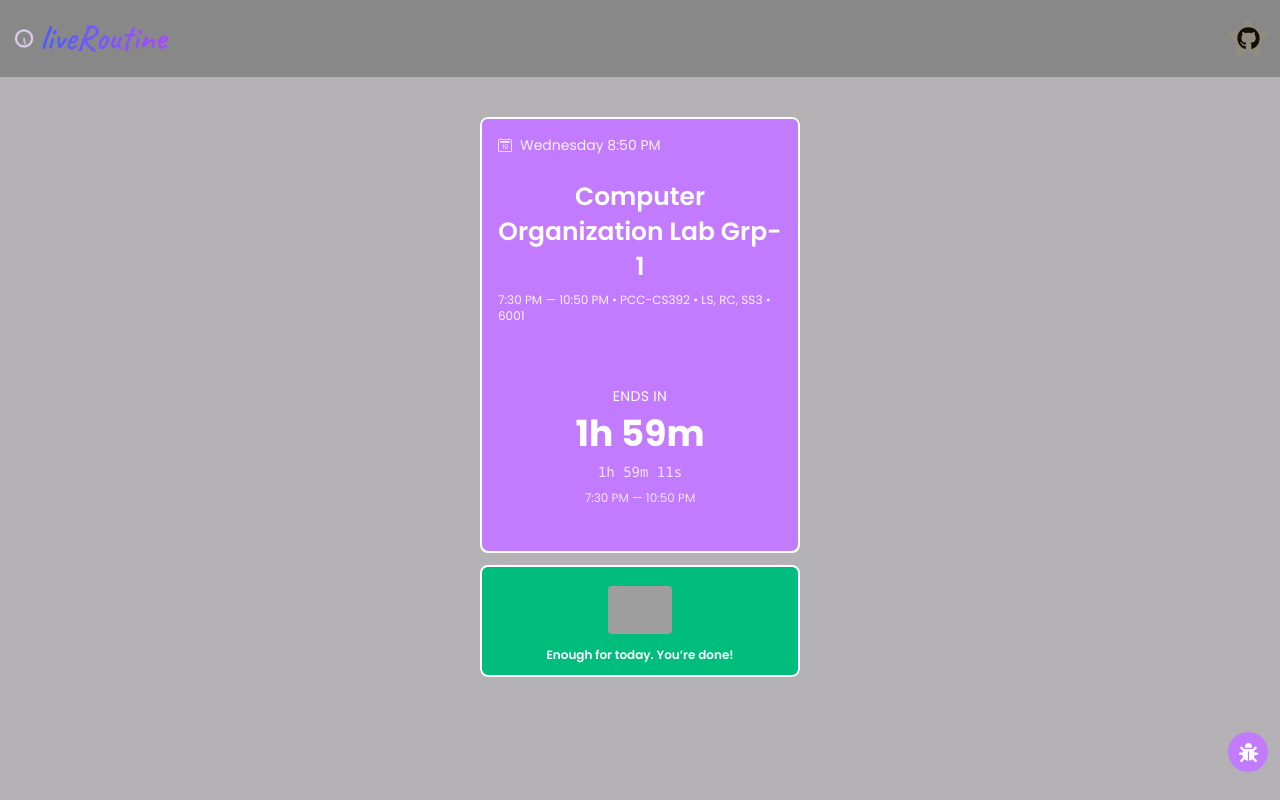
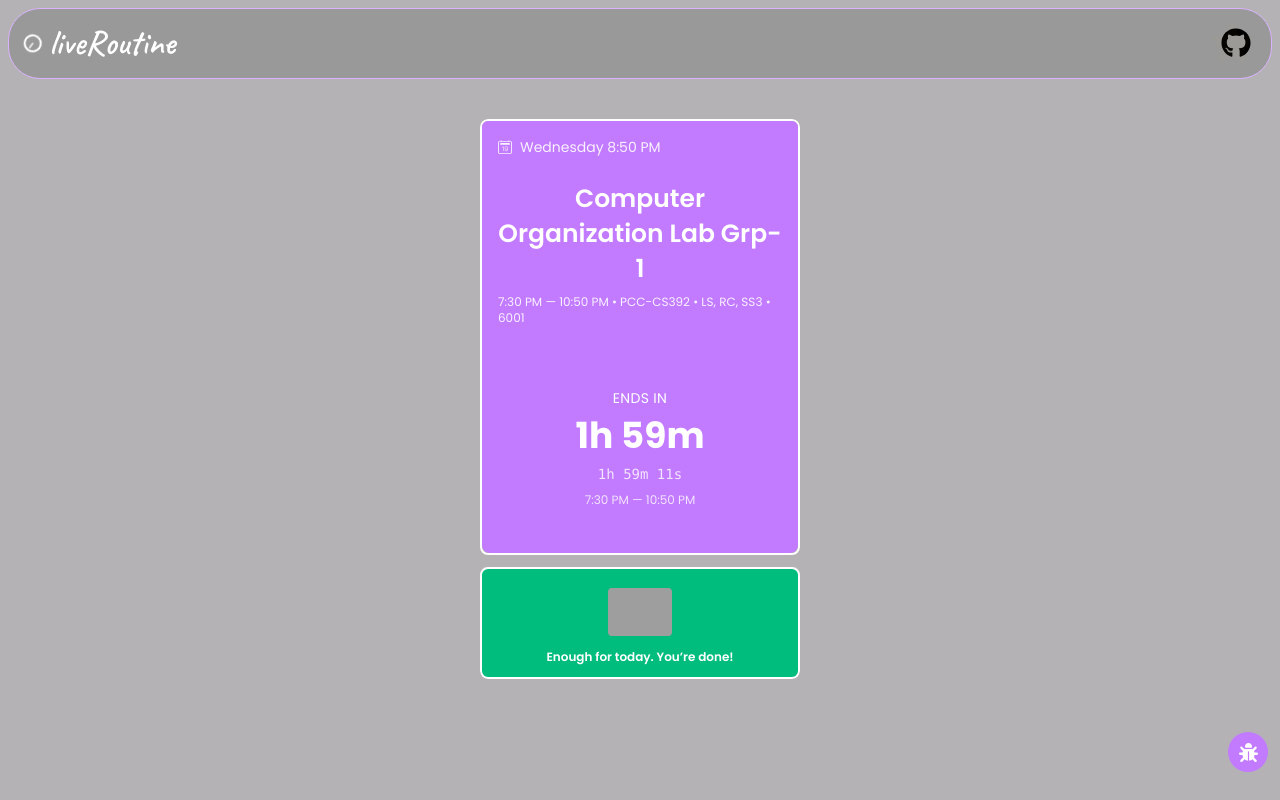
Before and after one commit to smalakargh/liveRoutine, a React (Vite) app: page / in a window 1280 px wide. Shown: the top 800 px of the page. Built offline with nearby package versions, Linux system fonts and the light colour scheme; grey boxes are pictures that could not be loaded.

Commit message:
UI/UX #Updated02

```diff
--- a/src/App.jsx
+++ b/src/App.jsx
@@ -19,7 +19,7 @@ export default function App() {
   );
 
   return (
-    <main className="relative">
+    <main className="relative bg-[#b5b2b5] p-2">
     <Navbar/>
     <div className="bg-[#b5b2b5] min-h-screen flex flex-col items-center p-4 poppins">
       <div className="bg-[#b5b2b5] h-[70vh] w-[40vh] mt-6 rounded-lg overflow-hidden flex flex-col">
--- a/src/components/Rou-Navbar.jsx
+++ b/src/components/Rou-Navbar.jsx
@@ -4,10 +4,10 @@ import { WiTime12 } from 'react-icons/wi'
 
 function navbar() {
   return (
-    <main className='poppins bg-[#888888] text-white w-full'>
-      <div className='flex justify-between p-3 items-center'>
-        <div className='caveat text-[35px] font-[600] pr-3 flex items-center gap-1 text-transparent bg-gradient-to-r from-blue-600 to-purple-500 bg-clip-text'><WiTime12 className='text-[24px] animate-spin text-purple-200' />liveRoutine</div>
-        <a href="https://github.com/smalakargh/liveRoutine"><div className='flex relative cursor-pointer items-center font-[500] gap-1  px-2 py-1 rounded-lg'><FaStar className='text-[22px] text-amber-300 animate-ping absolute' /> <FaGithub className='text-[23px] text-black' /></div>
+    <main className='poppins bg-[#999999] text-white w-full rounded-4xl border-1 border-purple-300'>
+      <div className='flex justify-between px-3 py-2 items-center'>
+        <div className='caveat text-[35px] font-[600] pr-3 flex items-center gap-1 '><WiTime12 className='text-[24px] animate-spin' />liveRoutine</div>
+        <a href="https://github.com/smalakargh/liveRoutine" className='flex relative cursor-pointer items-center font-[500] gap-1 px-2 py-1 rounded-lg'><FaStar className='text-[22px] text-amber-300 animate-ping absolute' /> <FaGithub className='text-[30px] text-black' />
 </a>
       </div>
     </main>
```
